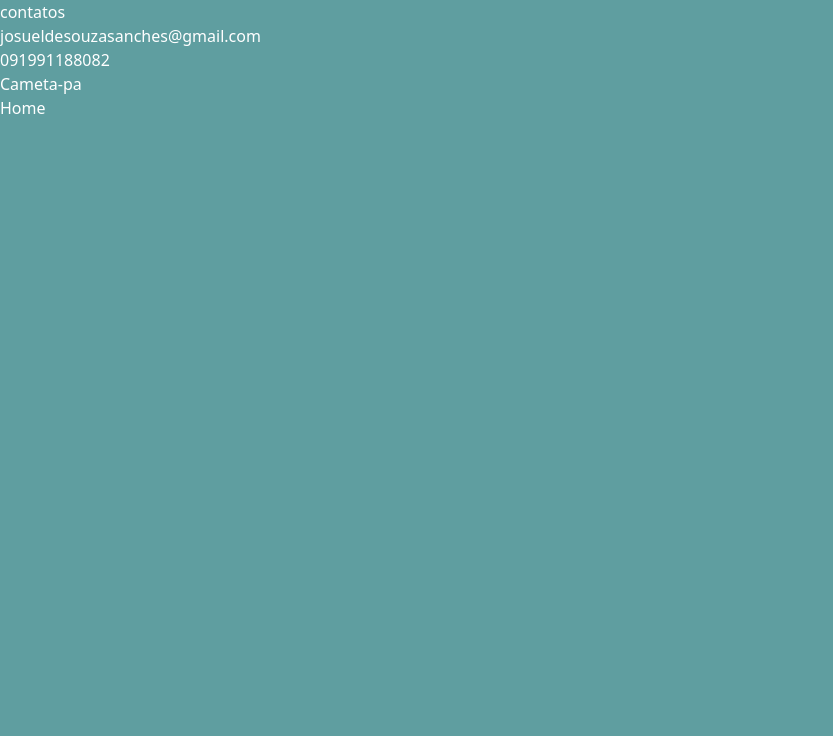
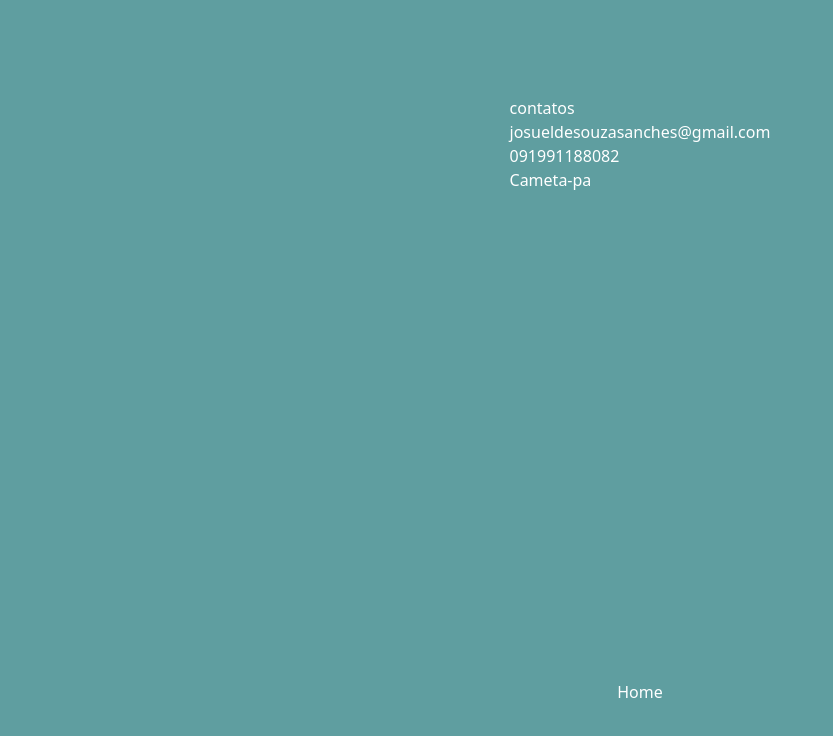
Before and after one commit to JosuelSanches/portifolio, a Next.js app: page /contatos in a window 1280 px wide. Shown: the top 736 px of the page, without its empty margins (0-833 px from the left). Built offline with nearby package versions, Linux system fonts and the light colour scheme.

Commit message:
Portifolio
Usando o Link do next e melhorando a disposicao dos elementos em contatos.

```diff
--- a/src/pages/contatos.tsx
+++ b/src/pages/contatos.tsx
@@ -1,11 +1,15 @@
+import Link from "next/link";
+
 export default function contatos(){
     return(
+        <main className="flex min-h-screen flex-col items-center justify-between p-24" >
             <div>
                 <h1>contatos</h1>
                 <h2>josueldesouzasanches@gmail.com</h2>
                 <h2>091991188082</h2>
                 <h2>Cameta-pa</h2>
-            <a href="/">Home</a>
             </div>
+            <Link href="/">Home</Link>
+        </main>
     )
 }
--- a/src/pages/index.tsx
+++ b/src/pages/index.tsx
@@ -1,3 +1,4 @@
+import Link from "next/link";
 
 export default function Home() {
   return (
@@ -10,7 +11,7 @@
           Josuel Sanches
         </h1>
       </div>
-      <a href="/contatos">Contatos</a>
+      <Link href="/contatos">Contatos</Link>
     </main>
   )
 }
```
Lines whose indentation alone changed are shown as unchanged.
